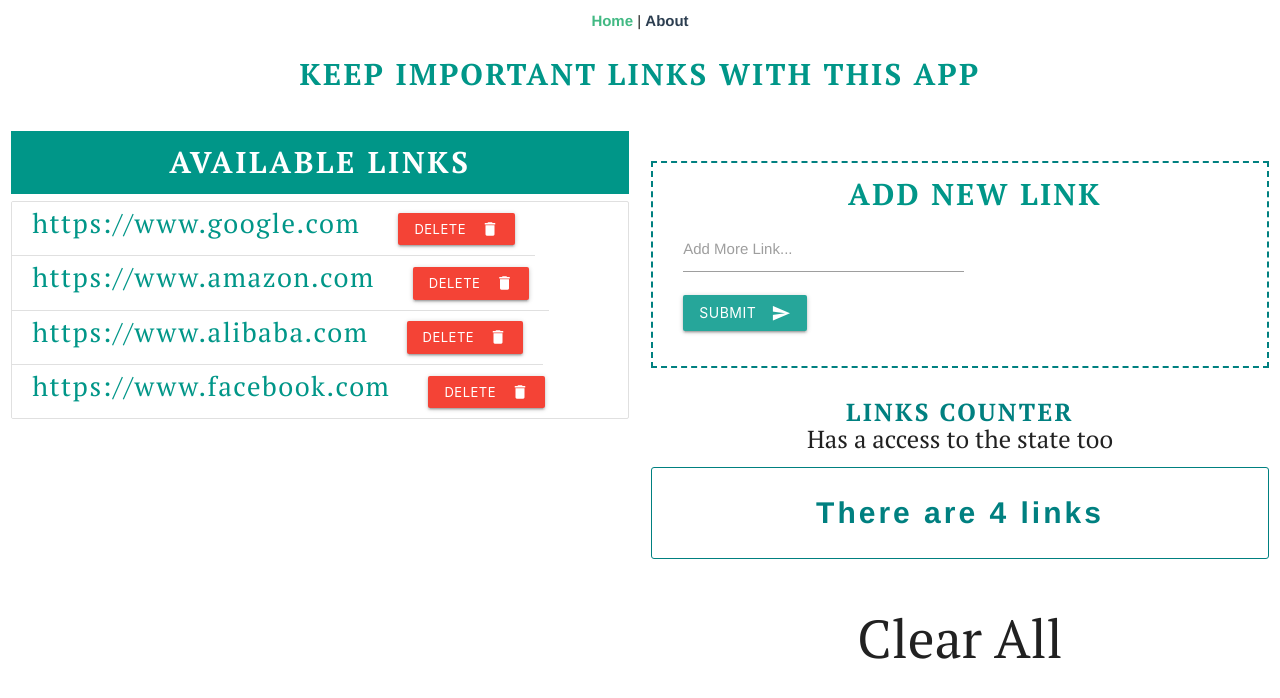
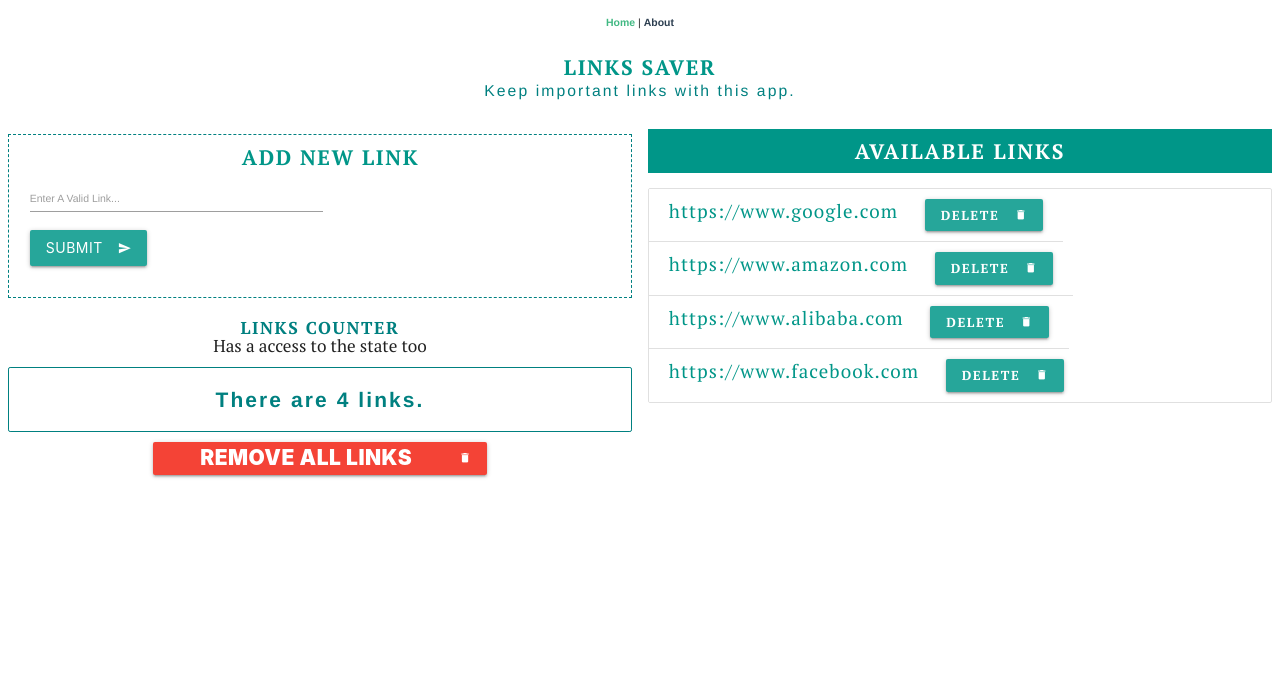
Before and after one commit to adewale2018/simple-vue-app, a Vue app: page / in a window 1280 px wide. Shown: the top 698 px of the page. Built offline with nearby package versions, Linux system fonts and the light colour scheme.

Commit message:
add the clear component, the clear logic and media-query

```diff
--- a/src/App.vue
+++ b/src/App.vue
@@ -10,10 +10,26 @@
 
 <style>
 * {
-  box-sizing: border-box;
   margin: 0;
   padding: 0;
 }
+
+*,
+*::before,
+*::after {
+  box-sizing: inherit;
+}
+
+html {
+  box-sizing: boder-box;
+  font-size: 65.5%;
+}
+@media only screen and (max-width: 68.75em) {
+  html {
+    font-size: 50%;
+  }
+}
+
 #app {
   font-family: Avenir, Helvetica, Arial, sans-serif;
   -webkit-font-smoothing: antialiased;
@@ -22,7 +38,7 @@
 }
 
 #nav {
-  padding: 10px;
+  padding: 15px;
 }
 
 #nav a {
--- a/src/components/ClearAll.vue
+++ b/src/components/ClearAll.vue
@@ -1,13 +1,33 @@
 <template>
-  <div>
-    <h2>Clear All</h2>
-  </div>
+  <button
+    v-show="linksNum > 0"
+    class="btn-small waves-effect waves-light red"
+    type="submit"
+    name="action"
+    @click="clearLinks"
+  >
+    <span>Remove All Links</span>
+    <i class="material-icons right">delete</i>
+  </button>
 </template>
 
 <script>
+import { mapActions, mapGetters } from "vuex";
 export default {
-  name: "ClearAll"
+  name: "ClearAll",
+  computed: { ...mapGetters(["linksNum"]) },
+  methods: {
+    ...mapActions(["clearLinks"])
+  }
 };
 </script>
 
-<style scoped></style>
+<style scoped>
+span {
+  padding: 3rem !important;
+  padding-bottom: 2rem;
+  font-weight: 900;
+  text-transform: uppercase;
+  font-size: 2rem;
+}
+</style>
--- a/src/components/Landing.vue
+++ b/src/components/Landing.vue
@@ -1,15 +1,16 @@
 <template>
   <div>
-    <h1 class="teal-text">{{ getTitle }}</h1>
+    <h1 class="teal-text">Links Saver</h1>
+    <p>{{ getDescription }}</p>
     <div>
       <div class="row">
-        <div class="col s6">
-          <links-list />
-        </div>
-        <div class="col s6">
+        <div class="col l6 m6 s12">
           <new-link-form />
           <right-section />
           <clear-all />
+        </div>
+        <div class="col l6 m6 s12">
+          <links-list />
         </div>
       </div>
     </div>
@@ -28,7 +29,7 @@ export default {
   name: "Landing",
   components: { NewLinkForm, LinksList, RightSection, ClearAll },
   computed: {
-    ...mapGetters(["getTitle"])
+    ...mapGetters(["getDescription"])
   }
 };
 </script>
@@ -36,9 +37,16 @@ export default {
 <style scoped>
 h1 {
   margin-top: 1rem;
+  margin-bottom: 0;
   letter-spacing: 0.15rem;
   font-weight: 900;
   text-transform: uppercase;
   font-size: 2rem;
 }
+p {
+  color: teal;
+  letter-spacing: 0.2rem;
+  font-size: 1.5rem;
+  text-align: center;
+}
 </style>
--- a/src/components/LinksList.vue
+++ b/src/components/LinksList.vue
@@ -1,7 +1,7 @@
 <template>
   <div class="section">
     <h4 class="teal white-text">Available Links</h4>
-    <ul class="collection left">
+    <ul class="collection left" v-show="linksNum > 0">
       <li class="collection-item left" v-for="link in getLinks" :key="link.id">
         <span id="link">
           <a class="teal-text" :href="link.link" target="_blank">
@@ -9,7 +9,7 @@
           </a>
         </span>
         <button
-          class="btn-small waves-effect waves-light red"
+          class="btn-small waves-effect waves-light"
           type="submit"
           name="action"
           id="btn"
@@ -20,6 +20,7 @@
         </button>
       </li>
     </ul>
+    <p v-show="linksNum === 0">Ooopss.., No available link.</p>
   </div>
 </template>
 
@@ -27,7 +28,7 @@
 import { mapGetters, mapActions } from "vuex";
 export default {
   name: "LinksList",
-  computed: { ...mapGetters(["getLinks"]) },
+  computed: { ...mapGetters(["getLinks", "linksNum"]) },
   methods: {
     ...mapActions(["deleteLink"])
   }
@@ -36,7 +37,13 @@ export default {
 
 <style scoped>
 h4 {
-  margin: 0;
+  padding: 1rem;
+  letter-spacing: 0.18rem;
+  font-weight: 900;
+  text-transform: uppercase;
+  font-size: 2rem;
+}
+p {
   padding: 1rem;
   letter-spacing: 0.18rem;
   font-weight: 900;
@@ -45,6 +52,12 @@ h4 {
 }
 #btn {
   margin-left: 2rem;
+  font-family: "PT Serif", serif !important;
+  font-weight: 900;
+  letter-spacing: 0.15rem;
+}
+#btn:hover {
+  background: red;
 }
 #link {
   font-size: 1.8rem;
@@ -53,7 +66,7 @@ h4 {
   margin-left: 0;
 }
 #link:hover {
-  background: teal;
+  background: #455a64;
   padding: 1.2rem 0.1rem;
 }
 #link:hover a {
--- a/src/components/NewLinkForm.vue
+++ b/src/components/NewLinkForm.vue
@@ -12,7 +12,7 @@
               v-model="newLink"
               required
             />
-            <label for="newLink">Add More Link...</label>
+            <label for="newLink">Enter A Valid Link...</label>
           </div>
         </div>
         <button
@@ -53,7 +53,7 @@ export default {
 
 <style scoped>
 .add-new {
-  border: 2px dashed teal;
+  border: 1px dashed teal;
   text-align: center;
   padding-left: 2rem;
   margin-top: 3rem;
@@ -68,4 +68,9 @@ h5 {
 .before-btn {
   margin-bottom: 0;
 }
+@media only screen and (max-width: 425px) {
+  .add-new {
+    order: 1;
+  }
+}
 </style>
--- a/src/components/RightSection.vue
+++ b/src/components/RightSection.vue
@@ -1,10 +1,10 @@
 <template>
-  <div class="section main">
+  <div class="section main" v-show="linksNum > 0">
     <h5>
       <span class="first">Links Counter</span>
       <br />Has a access to the state too
     </h5>
-    <p class="counter">There are {{ linksNum }} links</p>
+    <p class="counter">There are {{ linksNum }} links.</p>
   </div>
 </template>
 
--- a/src/store/index.js
+++ b/src/store/index.js
@@ -6,7 +6,7 @@ Vue.use(Vuex);
 
 export default new Vuex.Store({
   state: {
-    title: "Keep important links with this app",
+    description: "Keep important links with this app.",
     links: [
       { id: uuidv4(), link: "https://www.google.com" },
       { id: uuidv4(), link: "https://www.amazon.com" },
@@ -15,8 +15,8 @@ export default new Vuex.Store({
     ]
   },
   getters: {
-    getTitle(state) {
-      return state.title;
+    getDescription(state) {
+      return state.description;
     },
     getLinks(state) {
       return state.links;
@@ -31,6 +31,9 @@ export default new Vuex.Store({
     },
     addNewLink({ commit }, link) {
       commit("ADD_NEW_LINK", link);
+    },
+    clearLinks({ commit }) {
+      commit("REMOVE_ALL");
     }
   },
   mutations: {
@@ -43,6 +46,9 @@ export default new Vuex.Store({
         link: link
       };
       return (state.links = [newLink, ...state.links]);
+    },
+    REMOVE_ALL(state) {
+      return (state.links = []);
     }
   },
   modules: {}
--- a/src/views/About.vue
+++ b/src/views/About.vue
@@ -1,10 +1,45 @@
 <template>
-  <div>
-    <h1 class="teal-text">This is an about page</h1>
+  <div class="section">
+    <div class="container">
+      <h4 class="teal-text">About the application</h4>
+      <p>
+        There are times when we visit a particular link and wish to revisit the
+        link later. The most common thing is to save the link on the browser of
+        the current laptop/machine we are using. What happened if we are not on
+        our laptop/machine and need such a link?
+      </p>
+      <br />
+      <br />
+      <div class="divider"></div>
+      <br /><br />
+      <p>
+        This application got you covered. Once you save the new link, you can
+        access it on any machine once you have access to internet and visit this
+        app online.
+      </p>
+      <br />
+      <br />
+      <div class="divider"></div>
+      <br /><br />
+      <p>
+        NOTE: Work is still in progress to persist the data in
+        database(firebase)
+      </p>
+    </div>
   </div>
 </template>
 <style>
-h1 {
-  margin: 0;
+h4 {
+  margin-top: 1rem;
+  letter-spacing: 0.15rem;
+  font-weight: 900;
+  text-transform: uppercase;
+  font-size: 2rem;
+}
+p {
+  color: teal;
+  letter-spacing: 0.2rem;
+  font-size: 1.5rem;
+  text-align: left;
 }
 </style>
```
